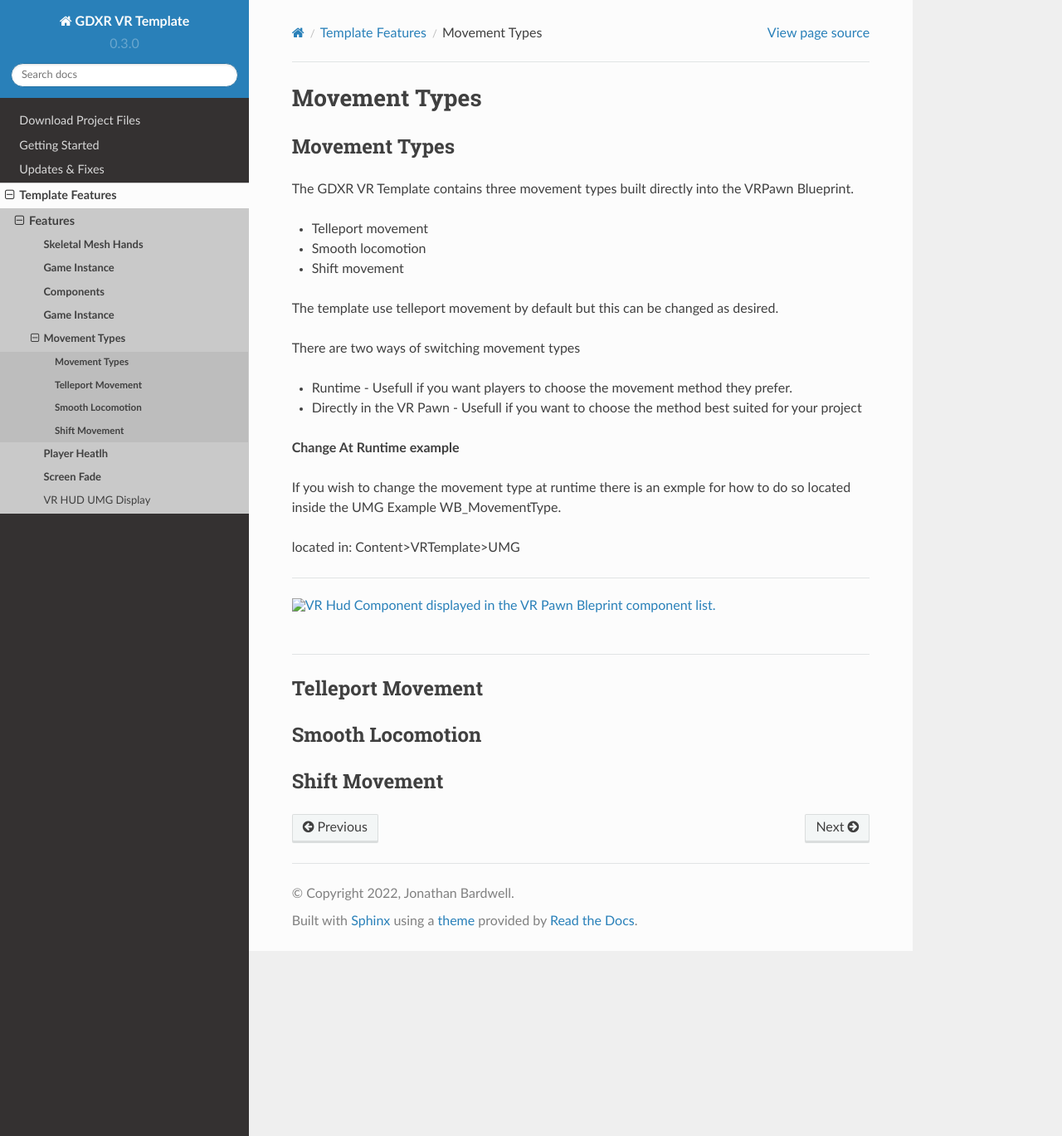
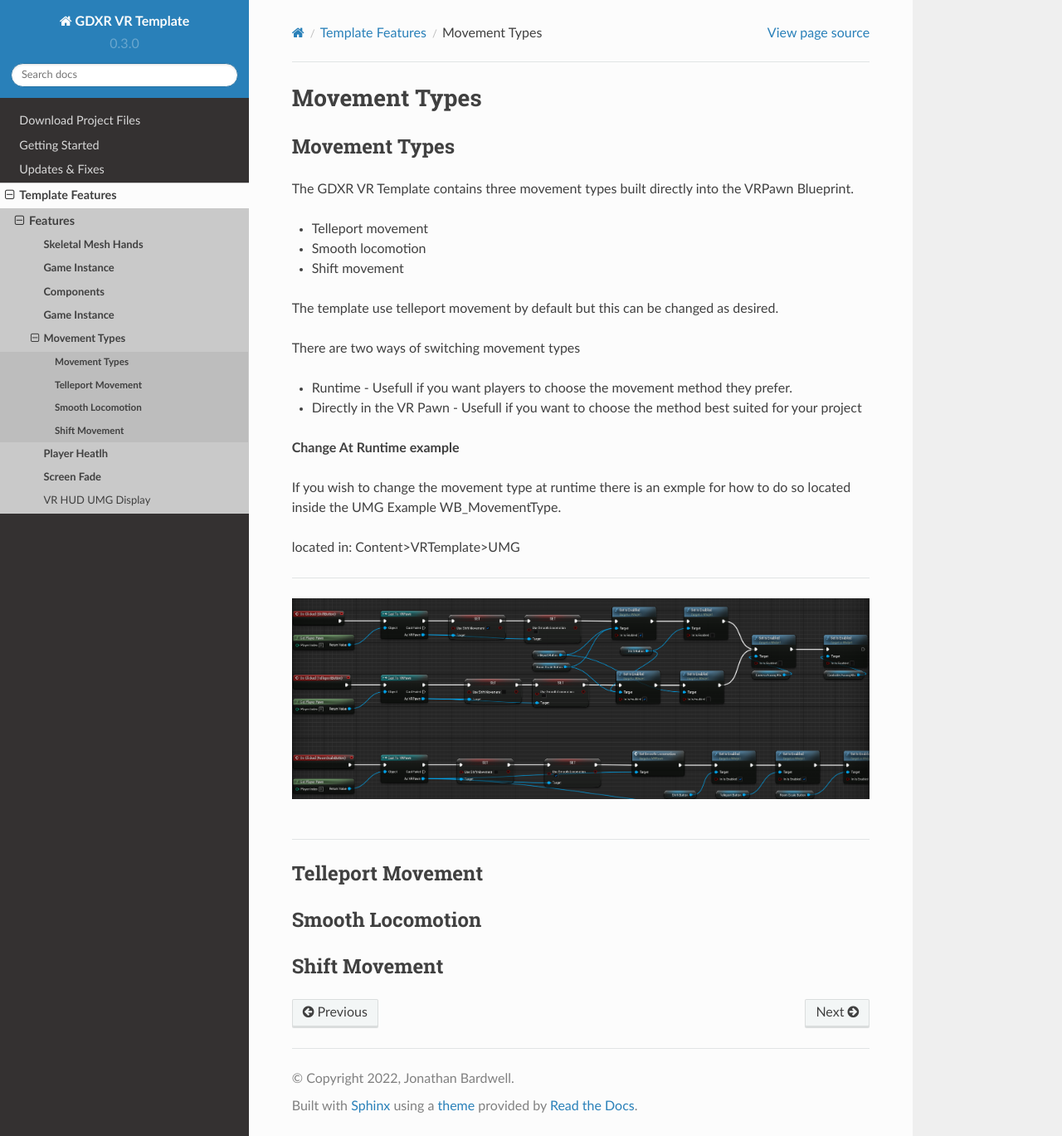
Before and after one commit to jonathan9232/GDXR-VR-Template-Documentation, a Sphinx documentation site: the page built from docs/source/MovementModes.rst, in a window 1280 px wide and 1369 px high. Shown: the whole window at 83% size. Built offline with Sphinx 7.4.7 and the Read the Docs theme 2.0.0, drawn with Linux system fonts in a browser that asks for light colours.

Commit message:
Update MovementModes.rst

```diff
--- a/docs/source/MovementModes.rst
+++ b/docs/source/MovementModes.rst
@@ -25,8 +25,8 @@ located in: Content>VRTemplate>UMG
 
 ---------------------------------------------------------------------------------------
 
-.. image:: images/Loadscreens/SwitchMovementExample.PNG
-  :width: 600
+.. image:: https://github.com/jonathan9232/GDXR-VR-Template-Documentation/blob/87bd116ded0574b5c61273163560529da2fd712f/images/Loadscreens/SwitchMovementExample.PNG
+  :width: 700
   :alt: VR Hud Component displayed in the VR Pawn Bleprint component list.
 
 ----------------------------------------------------------------------------------------
```
